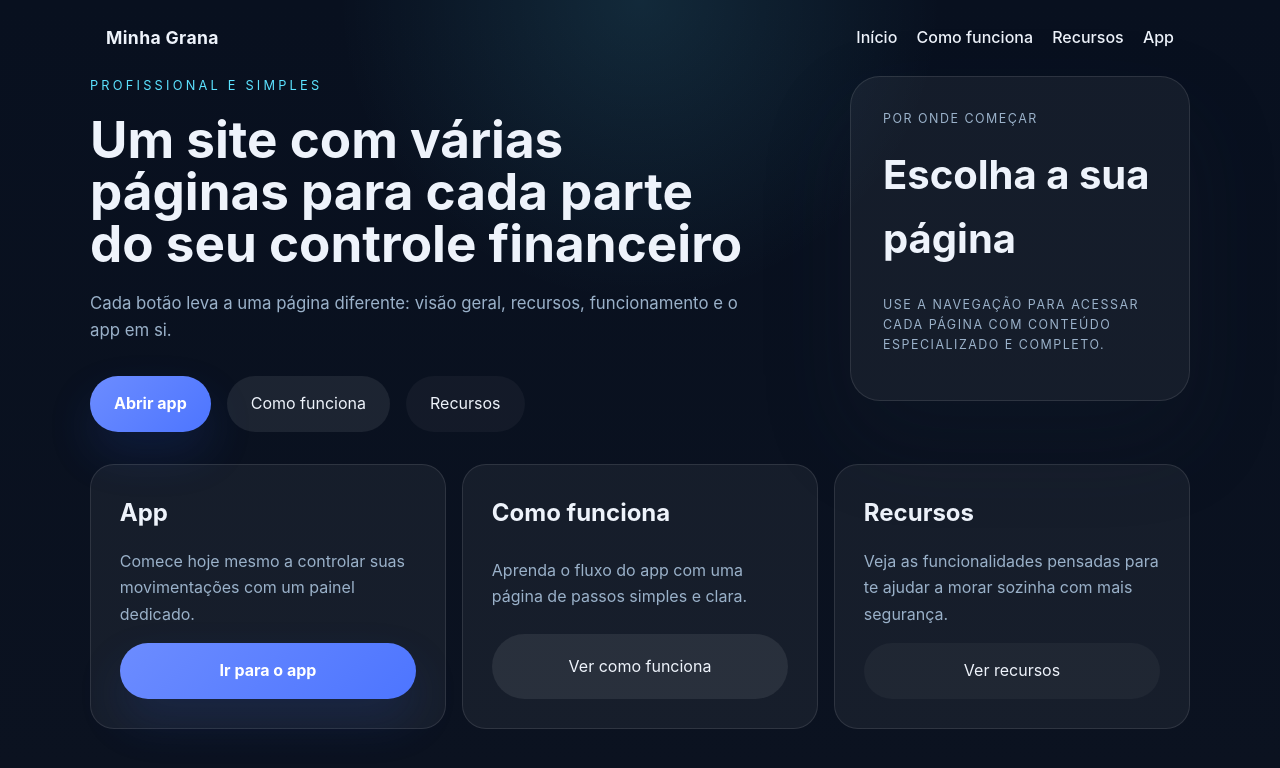
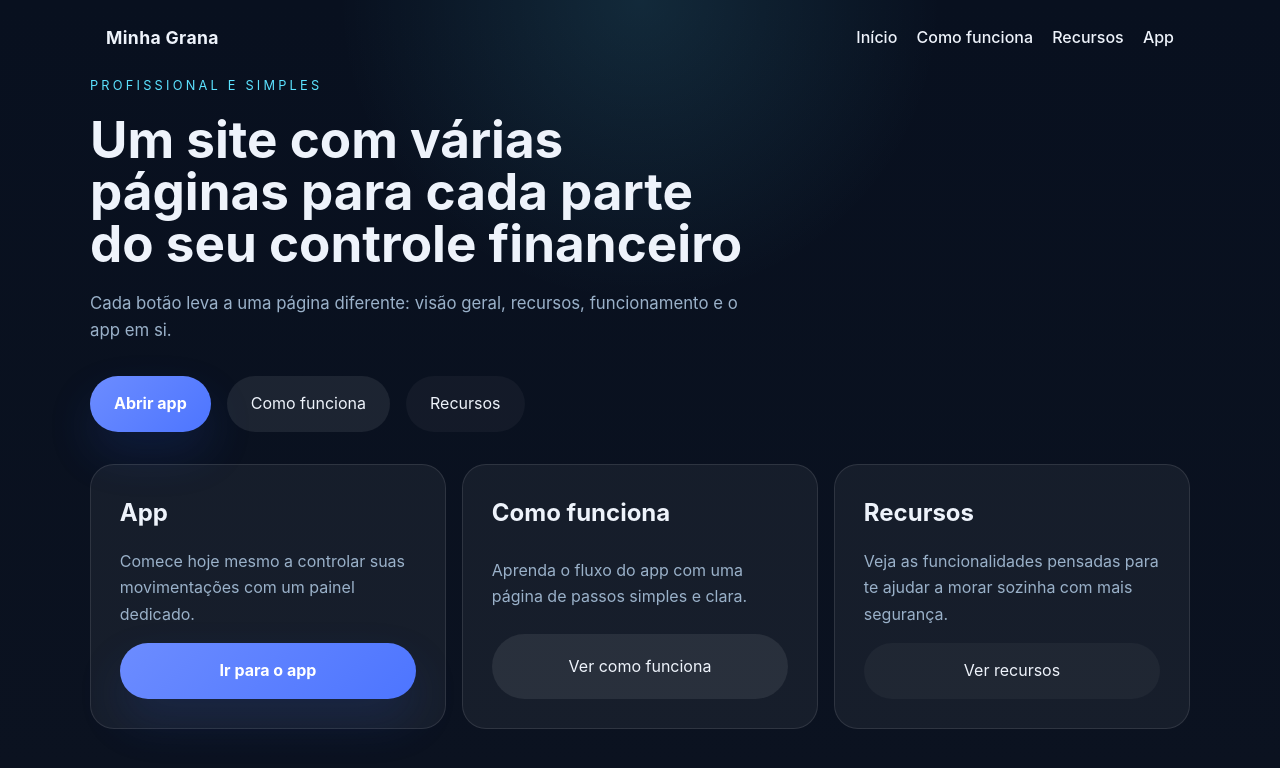
Before and after one commit to xndreia/financeiro, a website: page index.html in a window 1280 px wide. Drawn offline with Linux system fonts and the light colour scheme.

Commit message:
Update index.html

```diff
--- a/index.html
+++ b/index.html
@@ -30,11 +30,6 @@
         </div>
       </div>
       <aside class="hero-panel">
-        <div class="balance-card">
-          <p>Por onde começar</p>
-          <strong>Escolha a sua página</strong>
-          <p class="panel-text">Use a navegação para acessar cada página com conteúdo especializado e completo.</p>
-        </div>
       </aside>
     </section>
 
```
